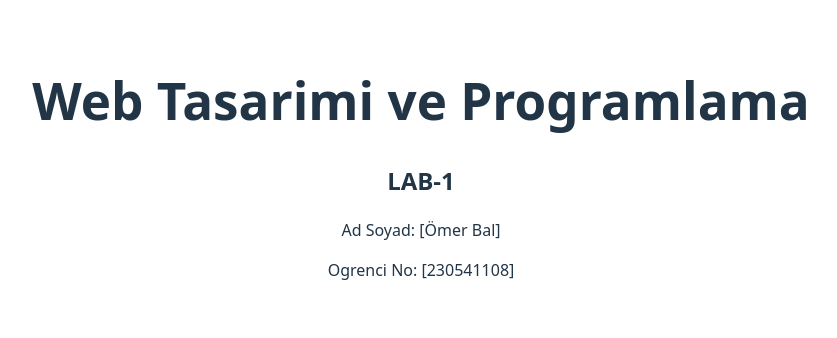
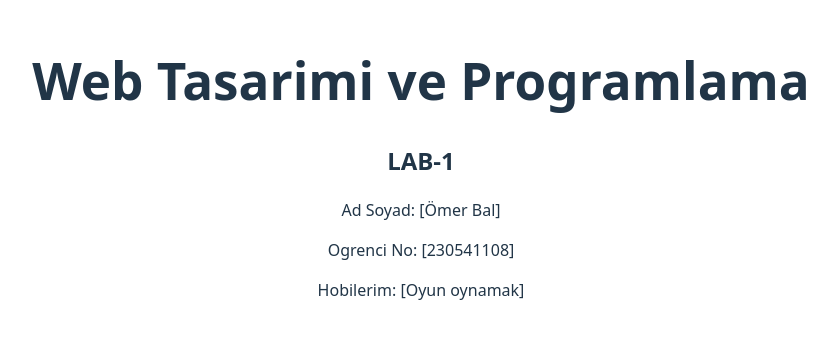
Before and after one commit to omerb4l/web-lab-hello, a React (Vite) app: page / in a window 1280 px wide. Shown: the part 232-570 px from the top of the page, without its empty margins (219-1056 px from the left). Built offline with nearby package versions, Linux system fonts and the light colour scheme.

Commit message:
feat: add personal details to homepage

```diff
--- a/src/App.tsx
+++ b/src/App.tsx
@@ -10,6 +10,7 @@ function App() {
       <h2>LAB-1</h2>
       <p>Ad Soyad: [Ömer Bal]</p>
       <p>Ogrenci No: [230541108]</p>
+      <p>Hobilerim: [Oyun oynamak]</p>
     </div>
   )
 }
```
